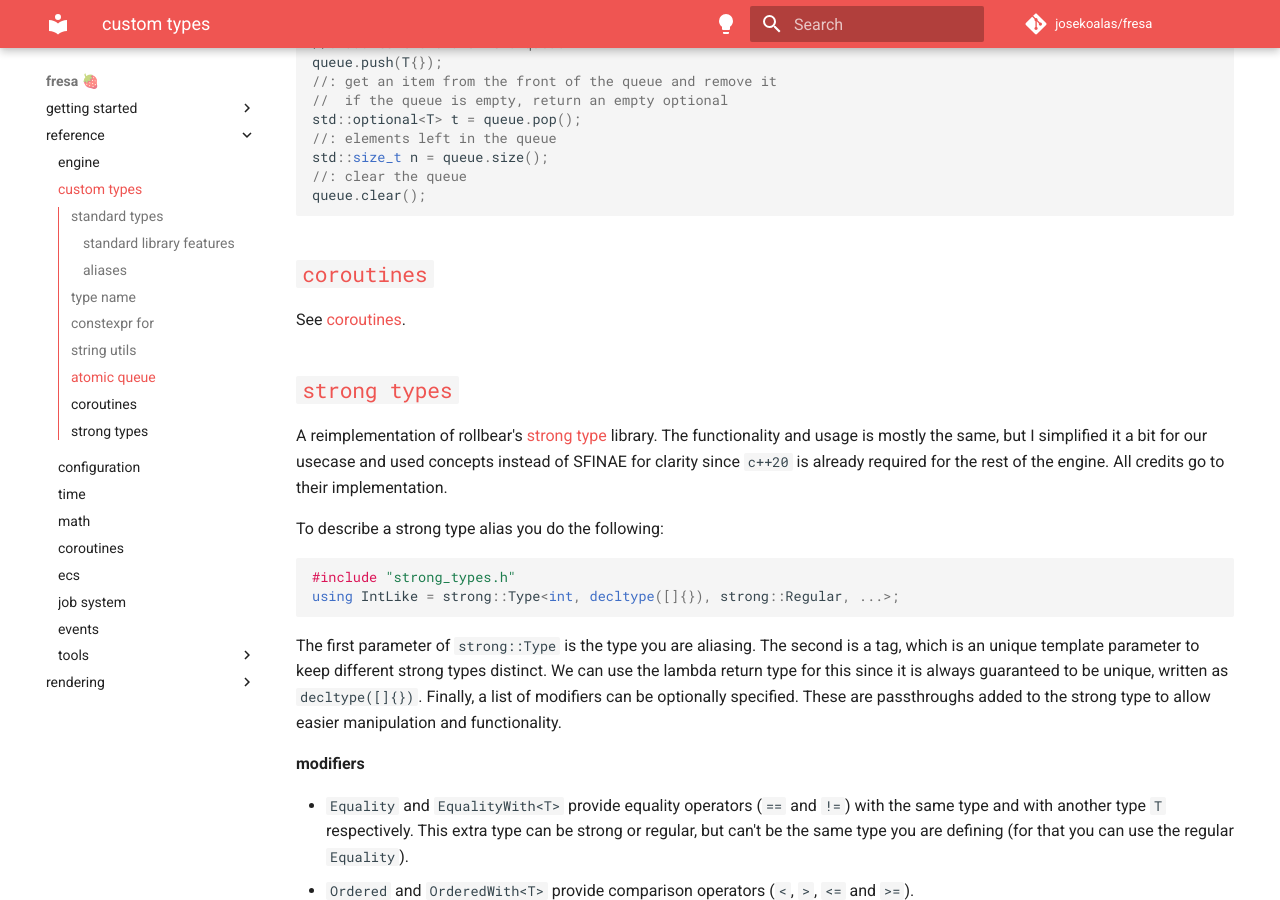
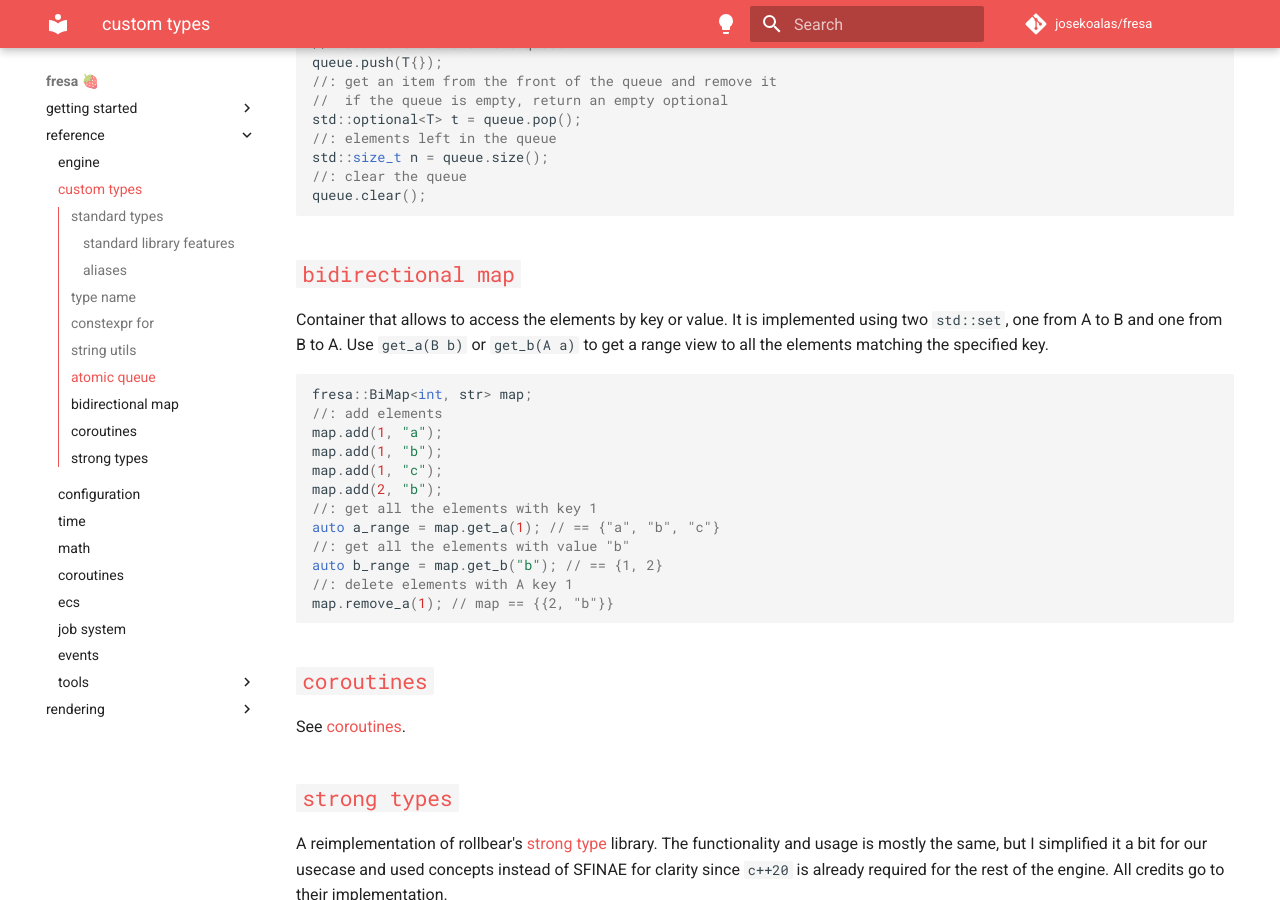
Before and after one commit to eerii/fresa, an MkDocs documentation site: the page built from docs/reference/types.md, in a window 1280 px wide and 900 px high, scrolled down 5025 px. Built offline with MkDocs 1.6.1 and Material for MkDocs 9.7.7, drawn with Linux system fonts in a browser that asks for light colours; comment, search, counter and statistics services are not loaded; the version menu is left out.

Commit message:
[0.5.5] Bidirectional Map 💘

````diff
--- a/docs/reference/types.md
+++ b/docs/reference/types.md
@@ -213,6 +213,25 @@ std::size_t n = queue.size();
 queue.clear();
 ```
 
+## [`bidirectional map`](https://github.com/josekoalas/fresa/blob/main/types/bidirectional_map.h)
+
+Container that allows to access the elements by key or value. It is implemented using two `std::set`, one from A to B and one from B to A. Use `get_a(B b)` or `get_b(A a)` to get a range view to all the elements matching the specified key.
+
+```cpp
+fresa::BiMap<int, str> map;
+//: add elements
+map.add(1, "a");
+map.add(1, "b");
+map.add(1, "c");
+map.add(2, "b");
+//: get all the elements with key 1
+auto a_range = map.get_a(1); // == {"a", "b", "c"}
+//: get all the elements with value "b"
+auto b_range = map.get_b("b"); // == {1, 2}
+//: delete elements with A key 1
+map.remove_a(1); // map == {{2, "b"}}
+```
+
 ## [`coroutines`](https://github.com/josekoalas/fresa/blob/main/types/coroutines.h)
 
 See [coroutines](coroutines.md).
````
Also changed, not shown: CHANGELOG.md (+1 -0 lines), 3 other files.
